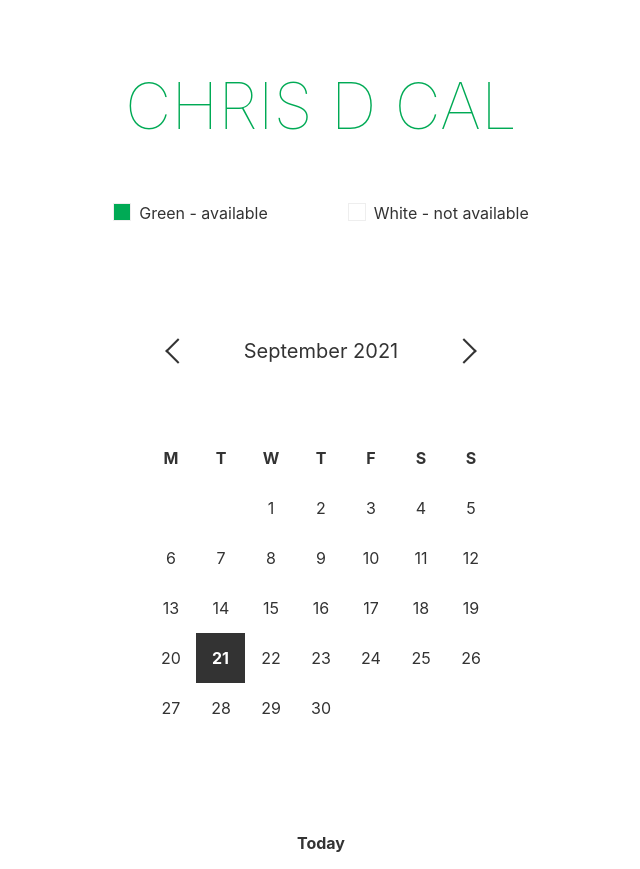
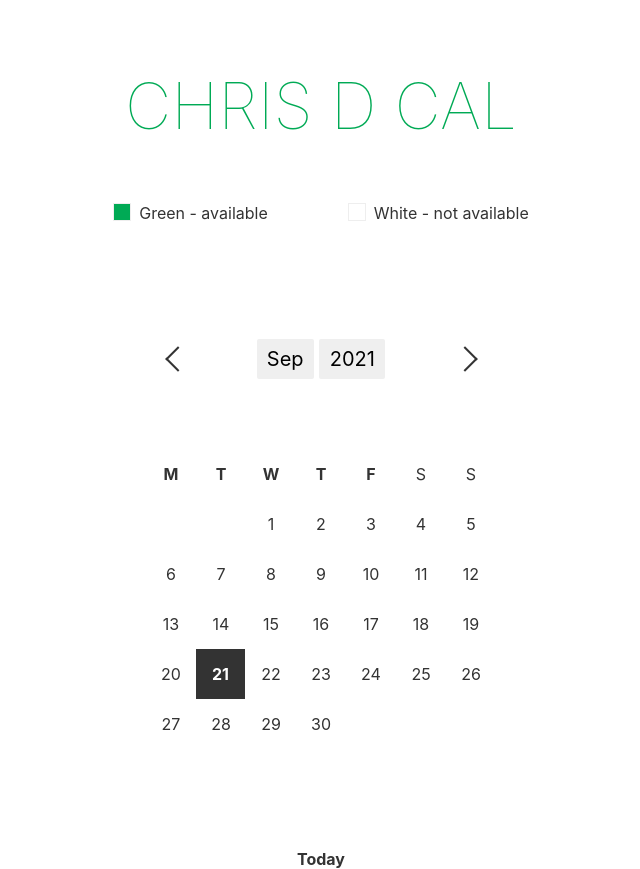
Before and after one commit to stofferd/sveltecal, a Svelte app: page / in a window 1280 px wide. Shown: the whole page, without its empty margins (319-959 px from the left). Built offline with nearby package versions, Linux system fonts and the light colour scheme.

Commit message:
month year selectors

```diff
--- a/src/Calendar.svelte
+++ b/src/Calendar.svelte
@@ -3,14 +3,19 @@
     import Header from './Header.svelte';
     import Day from './Day.svelte';
     import ChangeMonth from './ChangeMonth.svelte';
+    import MonthYearSelect from './MonthYearSelect.svelte';
+
+    const makeArray = (length) => {
+        return Array(length);
+    }
 
     $: year = $date.getFullYear();
     $: month = $date.getMonth();
     $: numberOfDays = new Date(year, month + 1, 0).getDate();
-    $: days = Array(numberOfDays);
+    $: days = makeArray(numberOfDays);
     $: firstDay = new Date(year, month, 1);
-    $: firstDayOfWeek = firstDay.getDay() -1;
-    $: buffer = Array(firstDayOfWeek);
+    $: firstDayOfWeek = Math.max(firstDay.getDay() -1, 0);
+    $: buffer = makeArray(firstDayOfWeek);
 
     function resetDate() {
         const newDate = new Date();
@@ -83,7 +88,7 @@
     </p>
     <span>
         <ChangeMonth direction={-1} />
-        {$date.toLocaleString('default', { month: 'long' })} { $date.getFullYear() }
+        <MonthYearSelect />
         <ChangeMonth direction={1} />
     </span>
 
--- a/src/Day.svelte
+++ b/src/Day.svelte
@@ -1,6 +1,5 @@
 <script>
     import { availability } from './store.js';
-    console.log({availability});
     export let date;
     export let month;
     export let year;
--- a/src/Header.svelte
+++ b/src/Header.svelte
@@ -3,14 +3,13 @@
         display: flex;
         align-items: center;
         justify-content: center;
-        font-weight: bold;
     }
 </style>
 
-    <span>M</span>
-    <span>T</span>
-    <span>W</span>
-    <span>T</span>
-    <span>F</span>
-    <span>S</span>
-    <span>S</span>
+    <span title="Monday"><b>M</b></span>
+    <span title="Tuesday"><b>T</b></span>
+    <span title="Wednesday"><b>W</b></span>
+    <span title="Thursday"><b>T</b></span>
+    <span title="Friday"><b>F</b></span>
+    <span title="Saturday">S</span>
+    <span title="Sunday">S</span>
--- /dev/null
+++ b/src/MonthYearSelect.svelte
@@ -0,0 +1,48 @@
+<script>
+    // export let date;
+    import { date } from './store.js'
+
+    export const months = ['Jan','Feb','Mar','Apr','May','Jun','Jul','Aug','Sep','Oct','Nov','Dec'];
+    export const years = [2021, 2022, 2023];
+
+    function changeMonth(newMonth) {
+        const newDate = new Date( $date );
+        const nextDate = new Date( newDate.setMonth(newMonth) );
+        date.update(()=>nextDate);
+    }
+    function changeYear(newYear) {
+        const newDate = new Date( $date );
+        console.log({newYear})
+        const nextDate = new Date( newDate.setFullYear( newDate.getFullYear() + Number(newYear) ) );
+        console.log({nextDate})
+        date.update(()=>nextDate);
+    }
+</script>
+
+
+<style>
+    select {
+        border: 0;
+        appearance: none;
+        text-align: center;
+        margin: 0;
+    }
+    select:focus {
+        outline: 0;
+        border-bottom: 1px dashed #555;
+    }
+</style>
+
+<div>
+    <select on:change={e=>changeMonth(e.target.value)}>
+    {#each months as month,i}
+        <option selected={i === $date.getMonth()} value={i}>{month}</option>
+    {/each}
+    </select>
+
+    <select on:change={e=>changeYear(e.target.value)}>
+        {#each years as year, i}
+            <option selected={year === $date.getFullYear()} value={i}>{year}</option>
+        {/each}
+    </select>
+</div>
--- a/src/store.js
+++ b/src/store.js
@@ -13,23 +13,37 @@ const getDateRange = (start, end = start + 4, month, year) => {
 	return dates;
 };
 
+const _ = undefined;
+
 const dateArray = [
 	'13-12-2021',
 	'14-12-2021',
 	'15-12-2021',
 	'16-12-2021',
 	'17-12-2021',
-	...getDateRange(3, undefined, '01', 2022),
-	...getDateRange(10, undefined, '01', 2022),
-	...getDateRange(17, undefined, '01', 2022),
-	...getDateRange(24, undefined, '01', 2022),
+	...getDateRange(3, _, '01', 2022),
+	...getDateRange(10, _, '01', 2022),
+	...getDateRange(17, _, '01', 2022),
+	...getDateRange(24, _, '01', 2022),
 	...getDateRange(31, 31, '01', 2022),
 
-	...getDateRange(1, 4, '02', 2022),
-	...getDateRange(7, undefined, '02', 2022),
-	...getDateRange(14, undefined, '02', 2022),
-	...getDateRange(21, undefined, '02', 2022),
-	...getDateRange(28, 28, '02', 2022)
+	...getDateRange(1, 1, '04', 2022),
+	...getDateRange(4, _, '04', 2022),
+	...getDateRange(11, _, '04', 2022),
+	...getDateRange(18, _, '04', 2022),
+	...getDateRange(25, 29, '04', 2022),
+
+	...getDateRange(1, _, '05', 2022),
+	...getDateRange(8, _, '05', 2022),
+	...getDateRange(15, _, '05', 2022),
+	...getDateRange(22, _, '05', 2022),
+	...getDateRange(29, 31, '05', 2022),
+
+	...getDateRange(1, 3, '06', 2022),
+	...getDateRange(6, _, '06', 2022),
+	...getDateRange(13, _, '06', 2022),
+	...getDateRange(20, _, '06', 2022),
+	...getDateRange(27, 30, '06', 2022)
 ];
 
 export const availability = readable(dateArray, () => {
```
